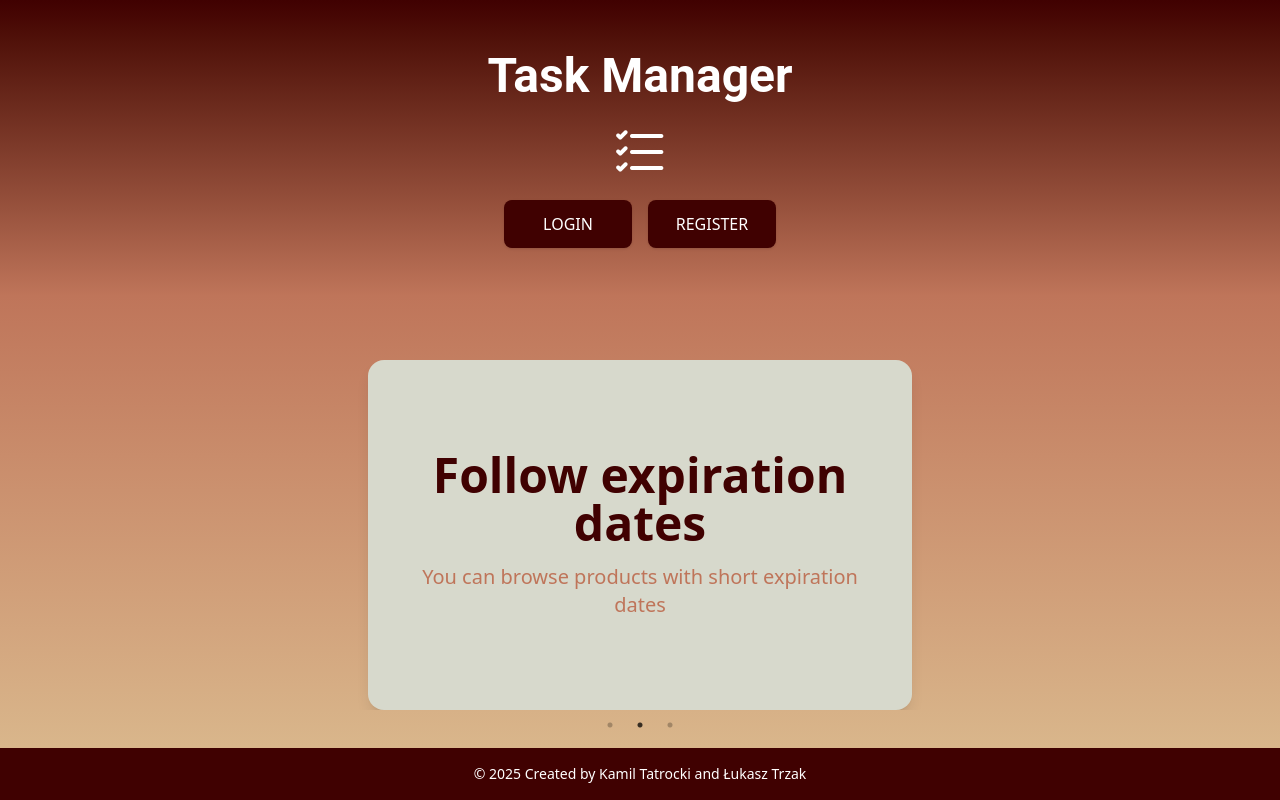
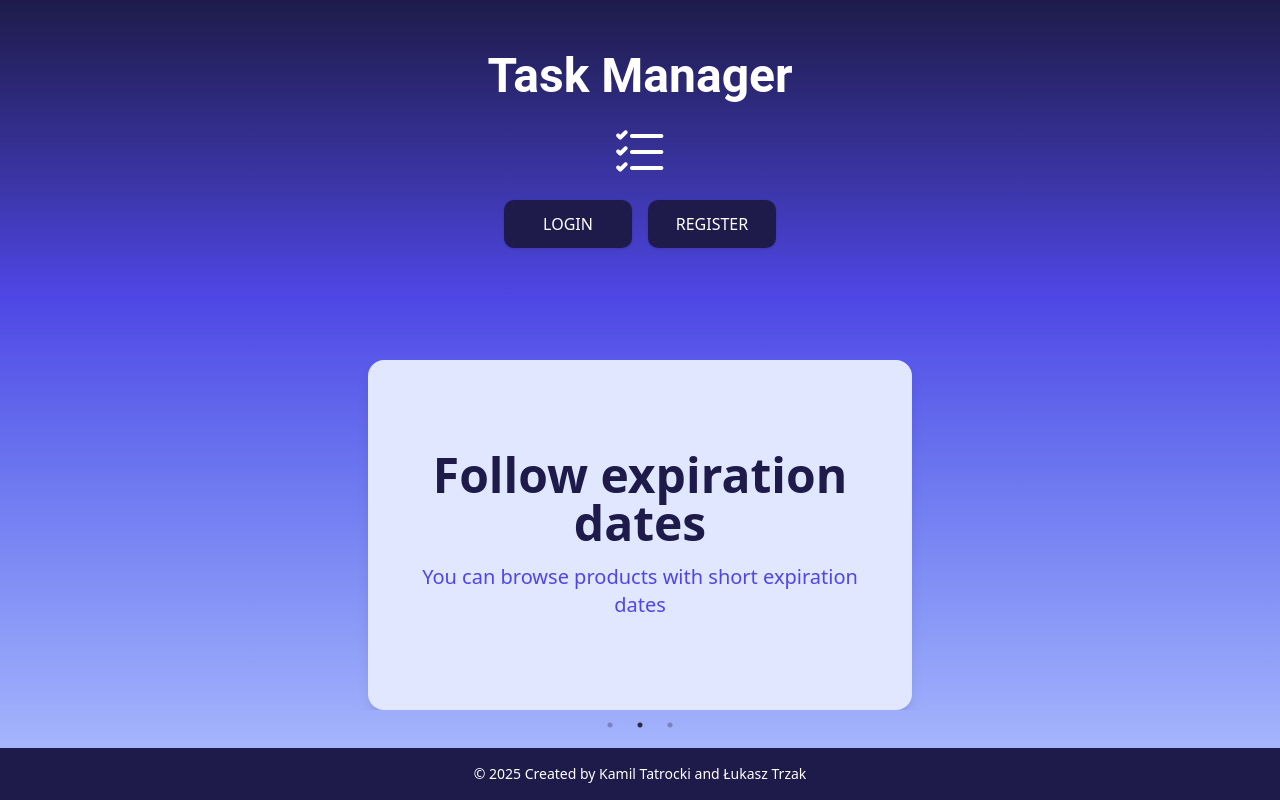
Before and after one commit to Barabasz1/ProjectManagerApp, a React (Vite) app in the folder frontend/: page /account in a window 1280 px wide. Built offline with nearby package versions, Linux system fonts and the light colour scheme.

Commit message:
another colors

```diff
--- a/frontend/src/App.css
+++ b/frontend/src/App.css
@@ -1,11 +1,198 @@
 @import "tailwindcss";
+@import "tw-animate-css";
+
+@custom-variant dark (&:is(.dark *));
 :root {
-    --c7: #531616;
-    --c6: #400101;
-    --c5: #BF755A;
-    --c4: #BF8450;
-    --c3: #D9B68B;
-    --c2: #D7D9CC;
+
+    --c6: #1e1b4b;
+    --c5: #4f46e5;
+    --c4: #6366f1;
+    --c3: #a5b4fc;
+    --c2: #e0e7ff;
     --c1: #797878;
+    --radius: 0.625rem;
+    --background: oklch(1 0 0);
+    --foreground: oklch(0.145 0 0);
+    --card: oklch(1 0 0);
+    --card-foreground: oklch(0.145 0 0);
+    --popover: oklch(1 0 0);
+    --popover-foreground: oklch(0.145 0 0);
+    --primary: oklch(0.205 0 0);
+    --primary-foreground: oklch(0.985 0 0);
+    --secondary: oklch(0.97 0 0);
+    --secondary-foreground: oklch(0.205 0 0);
+    --muted: oklch(0.97 0 0);
+    --muted-foreground: oklch(0.556 0 0);
+    --accent: oklch(0.97 0 0);
+    --accent-foreground: oklch(0.205 0 0);
+    --destructive: oklch(0.577 0.245 27.325);
+    --border: oklch(0.922 0 0);
+    --input: oklch(0.922 0 0);
+    --ring: oklch(0.708 0 0);
+    --chart-1: oklch(0.646 0.222 41.116);
+    --chart-2: oklch(0.6 0.118 184.704);
+    --chart-3: oklch(0.398 0.07 227.392);
+    --chart-4: oklch(0.828 0.189 84.429);
+    --chart-5: oklch(0.769 0.188 70.08);
+    --sidebar: oklch(0.985 0 0);
+    --sidebar-foreground: oklch(0.145 0 0);
+    --sidebar-primary: oklch(0.205 0 0);
+    --sidebar-primary-foreground: oklch(0.985 0 0);
+    --sidebar-accent: oklch(0.97 0 0);
+    --sidebar-accent-foreground: oklch(0.205 0 0);
+    --sidebar-border: oklch(0.922 0 0);
+    --sidebar-ring: oklch(0.708 0 0);
 
 }
+
+@theme inline {
+
+    --radius-sm: calc(var(--radius) - 4px);
+
+    --radius-md: calc(var(--radius) - 2px);
+
+    --radius-lg: var(--radius);
+
+    --radius-xl: calc(var(--radius) + 4px);
+
+    --color-background: var(--background);
+
+    --color-foreground: var(--foreground);
+
+    --color-card: var(--card);
+
+    --color-card-foreground: var(--card-foreground);
+
+    --color-popover: var(--popover);
+
+    --color-popover-foreground: var(--popover-foreground);
+
+    --color-primary: var(--primary);
+
+    --color-primary-foreground: var(--primary-foreground);
+
+    --color-secondary: var(--secondary);
+
+    --color-secondary-foreground: var(--secondary-foreground);
+
+    --color-muted: var(--muted);
+
+    --color-muted-foreground: var(--muted-foreground);
+
+    --color-accent: var(--accent);
+
+    --color-accent-foreground: var(--accent-foreground);
+
+    --color-destructive: var(--destructive);
+
+    --color-border: var(--border);
+
+    --color-input: var(--input);
+
+    --color-ring: var(--ring);
+
+    --color-chart-1: var(--chart-1);
+
+    --color-chart-2: var(--chart-2);
+
+    --color-chart-3: var(--chart-3);
+
+    --color-chart-4: var(--chart-4);
+
+    --color-chart-5: var(--chart-5);
+
+    --color-sidebar: var(--sidebar);
+
+    --color-sidebar-foreground: var(--sidebar-foreground);
+
+    --color-sidebar-primary: var(--sidebar-primary);
+
+    --color-sidebar-primary-foreground: var(--sidebar-primary-foreground);
+
+    --color-sidebar-accent: var(--sidebar-accent);
+
+    --color-sidebar-accent-foreground: var(--sidebar-accent-foreground);
+
+    --color-sidebar-border: var(--sidebar-border);
+
+    --color-sidebar-ring: var(--sidebar-ring);
+
+}
+
+.dark {
+
+    --background: oklch(0.145 0 0);
+
+    --foreground: oklch(0.985 0 0);
+
+    --card: oklch(0.205 0 0);
+
+    --card-foreground: oklch(0.985 0 0);
+
+    --popover: oklch(0.205 0 0);
+
+    --popover-foreground: oklch(0.985 0 0);
+
+    --primary: oklch(0.922 0 0);
+
+    --primary-foreground: oklch(0.205 0 0);
+
+    --secondary: oklch(0.269 0 0);
+
+    --secondary-foreground: oklch(0.985 0 0);
+
+    --muted: oklch(0.269 0 0);
+
+    --muted-foreground: oklch(0.708 0 0);
+
+    --accent: oklch(0.269 0 0);
+
+    --accent-foreground: oklch(0.985 0 0);
+
+    --destructive: oklch(0.704 0.191 22.216);
+
+    --border: oklch(1 0 0 / 10%);
+
+    --input: oklch(1 0 0 / 15%);
+
+    --ring: oklch(0.556 0 0);
+
+    --chart-1: oklch(0.488 0.243 264.376);
+
+    --chart-2: oklch(0.696 0.17 162.48);
+
+    --chart-3: oklch(0.769 0.188 70.08);
+
+    --chart-4: oklch(0.627 0.265 303.9);
+
+    --chart-5: oklch(0.645 0.246 16.439);
+
+    --sidebar: oklch(0.205 0 0);
+
+    --sidebar-foreground: oklch(0.985 0 0);
+
+    --sidebar-primary: oklch(0.488 0.243 264.376);
+
+    --sidebar-primary-foreground: oklch(0.985 0 0);
+
+    --sidebar-accent: oklch(0.269 0 0);
+
+    --sidebar-accent-foreground: oklch(0.985 0 0);
+
+    --sidebar-border: oklch(1 0 0 / 10%);
+
+    --sidebar-ring: oklch(0.556 0 0);
+
+}
+
+@layer base {
+  * {
+    @apply border-border outline-ring/50;
+
+    }
+  body {
+    @apply bg-background text-foreground;
+
+    }
+
+}
--- a/frontend/src/Components/ProperApp/NavigationMenu.tsx
+++ b/frontend/src/Components/ProperApp/NavigationMenu.tsx
@@ -12,7 +12,7 @@
       const { user, setUser } = userContext;
 
   return (
-    <Box className="bg-gradient-to-t from-[var(--c6)] to-[var(--c6)] p-4 text-center">
+    <Box className="bg-indigo-950 p-4 text-center">
 
       <Box
         className="flex justify-center items-center gap-4 mt-4"
--- a/frontend/src/Components/ProperApp/ProperApp.tsx
+++ b/frontend/src/Components/ProperApp/ProperApp.tsx
@@ -14,7 +14,7 @@
         <div className='md:w-1/8 md:h-full h-44 bg-[var(--c6)] text-center'>
         <h1 className='text-amber-50'>Projects:</h1>
         </div>
-        <div className='md:w-7/8 h-full bg-amber-400 md:rounded-tl-3xl md:rounded-bl-3xl' ><Routes>
+        <div className='md:w-7/8 h-full bg-indigo-100 md:rounded-tl-3xl md:rounded-bl-3xl' ><Routes>
         <Route path='/' element={<div>dasddsad </div>} />
         <Route path='/teams' element={<div> teams</div>} />
         <Route path='/users' element={<div> users</div>} />
--- a/frontend/src/main.tsx
+++ b/frontend/src/main.tsx
@@ -10,19 +10,19 @@
 const theme = createTheme({
   palette: {
     primary: {
-      main: '#BF755A',
+      main: '#4f46e5',
     },
     secondary: {
-      main: '#BF8450',
+      main: '#6366f1',
     },
 
     background: {
-      default: '#D7D9CC',
+      default: '#e0e7ff',
       paper: '#ffffff',
     },
     text: {
-      primary: '#D7D9CC',
-      secondary: '#400101',
+      primary: '#e0e7ff',
+      secondary: '#1e1b4b',
     },
   },
   typography: {
```
